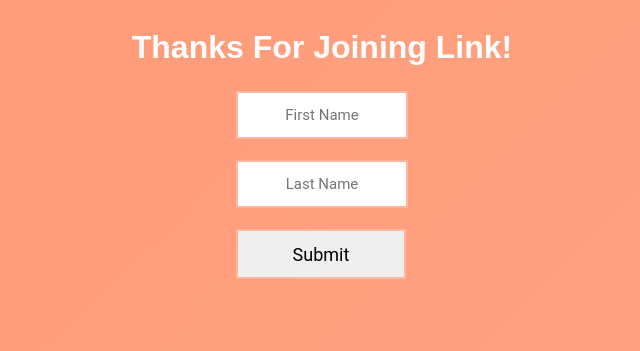
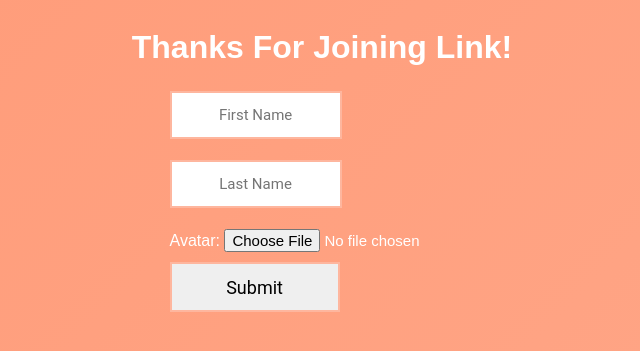
Before and after one commit to erinlimbo/Link, a Python web app: template templates/registration.html in a window 1280 px wide. Shown: the top 351 px of the page, without its empty margins (318-958 px from the left). Run offline with Jinja, Linux system fonts and the light colour scheme; the template is opened without the code that fills it, so the values that code supplies are empty.

Commit message:
added file upload in registration page and avatat blob property on profile class

```diff
--- a/main.py
+++ b/main.py
@@ -24,6 +24,7 @@ class Profile(ndb.Model):
     email = ndb.StringProperty()
     dates_free = ndb.StringProperty(repeated=True)
     friends = ndb.KeyProperty(repeated=True, kind='Profile')
+    avatar = ndb.BlobProperty()
 
 def get_current_email():
     return users.get_current_user()
@@ -233,12 +234,12 @@ class populateDatabase(webapp2.RequestHandler):
             last_name = 'Kupor',
             email = 'ashlee@example.com',
             dates_free = ["2019-11-30", "2019-12-11",],
-            friends = []
+            friends = [],
         )
         ashlee_key = ashlee.put()
 
         sydney = Profile(
-            first_name = 'sydney',
+            first_name = 'Sydney',
             last_name = 'Martinez',
             email = 'sydney@example.com',
             dates_free = ["2019-11-30", "2019-12-11",],
--- a/templates/registration.html
+++ b/templates/registration.html
@@ -16,6 +16,9 @@
           <br>
            <div id="last"><input class="last1" type="text" name="last_name" placeholder="Last Name" /></div>
            <br>
+           <label>Avatar:</label>
+           <input type="file" name="img"/>
+           <br>
           <div id="submitButton"> <input class="button" type="submit" id="submit" name="submit" Value = "Submit"></button>
         </form>
       </div>
```
Also changed, not shown: images/ashlee.jpg (added).
